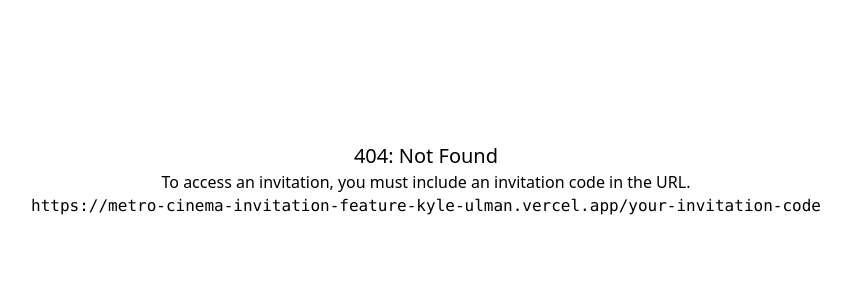
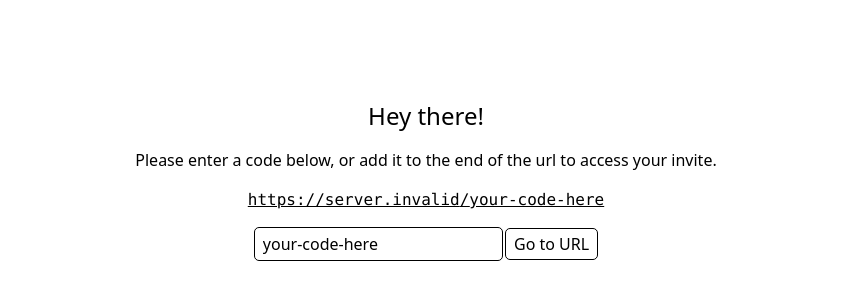
Before and after one commit to metrocinema/kyle-ulman-invitation-feature, a SvelteKit app: page / in a window 1280 px wide. Before the commit this address had no page. Shown: the part 220-520 px from the top of the page, without its empty margins (214-1065 px from the left). Built offline with nearby package versions, Linux system fonts and the light colour scheme; no server answers.

Commit message:
replace error page with home page with code input prompt

```diff
--- a/src/routes/+error.svelte
+++ /dev/null
@@ -1,13 +0,0 @@
-<script lang="ts">
-	import { page } from '$app/stores';
-</script>
-
-<section class="grid min-h-screen place-content-center place-items-center">
-	<h1 class="text-xl">{$page?.status}: {$page?.error?.message}</h1>
-	<p>
-		To access an invitation, you must include an invitation code in the URL.
-	</p>
-	<code>
-		https://metro-cinema-invitation-feature-kyle-ulman.vercel.app/your-invitation-code
-	</code>
-</section>
--- a/src/routes/+layout.svelte
+++ b/src/routes/+layout.svelte
@@ -2,4 +2,6 @@
 	import '../app.css';
 </script>
 
-<slot />
+<main class="grid min-h-screen place-content-center">
+	<slot />
+</main>
--- /dev/null
+++ b/src/routes/+page.svelte
@@ -0,0 +1,39 @@
+<script lang="ts">
+	let code: string = 'your-code-here';
+
+	function handleInputClick(e: Event) {
+		const thisInput = e.target as HTMLInputElement;
+		thisInput.select();
+	}
+</script>
+
+<section class="grid justify-items-center gap-4">
+	<h1 class="text-2xl">Hey there!</h1>
+	<p>
+		Please enter a code below, or add it to the end of the url to access
+		your invite.
+	</p>
+	<code>
+		<a
+			href={`${import.meta.env.VITE_CLIENT_URL}/${code}`}
+			class="underline"
+		>
+			{import.meta.env.VITE_CLIENT_URL}/{code}
+		</a>
+	</code>
+	<div>
+		<input
+			type="text"
+			class="rounded px-2 py-1 outline outline-1"
+			bind:value={code}
+			required
+			on:click={handleInputClick}
+		/>
+		<a
+			href={`${import.meta.env.VITE_CLIENT_URL}/${code}`}
+			class="rounded px-2 py-1 outline outline-1"
+		>
+			Go to URL
+		</a>
+	</div>
+</section>
--- a/src/routes/[invitationCode]/+page.svelte
+++ b/src/routes/[invitationCode]/+page.svelte
@@ -6,6 +6,4 @@
 	export let data: PageData;
 </script>
 
-<main class="grid min-h-screen place-content-center">
-	<Rsvp />
-</main>
+<Rsvp />
```
